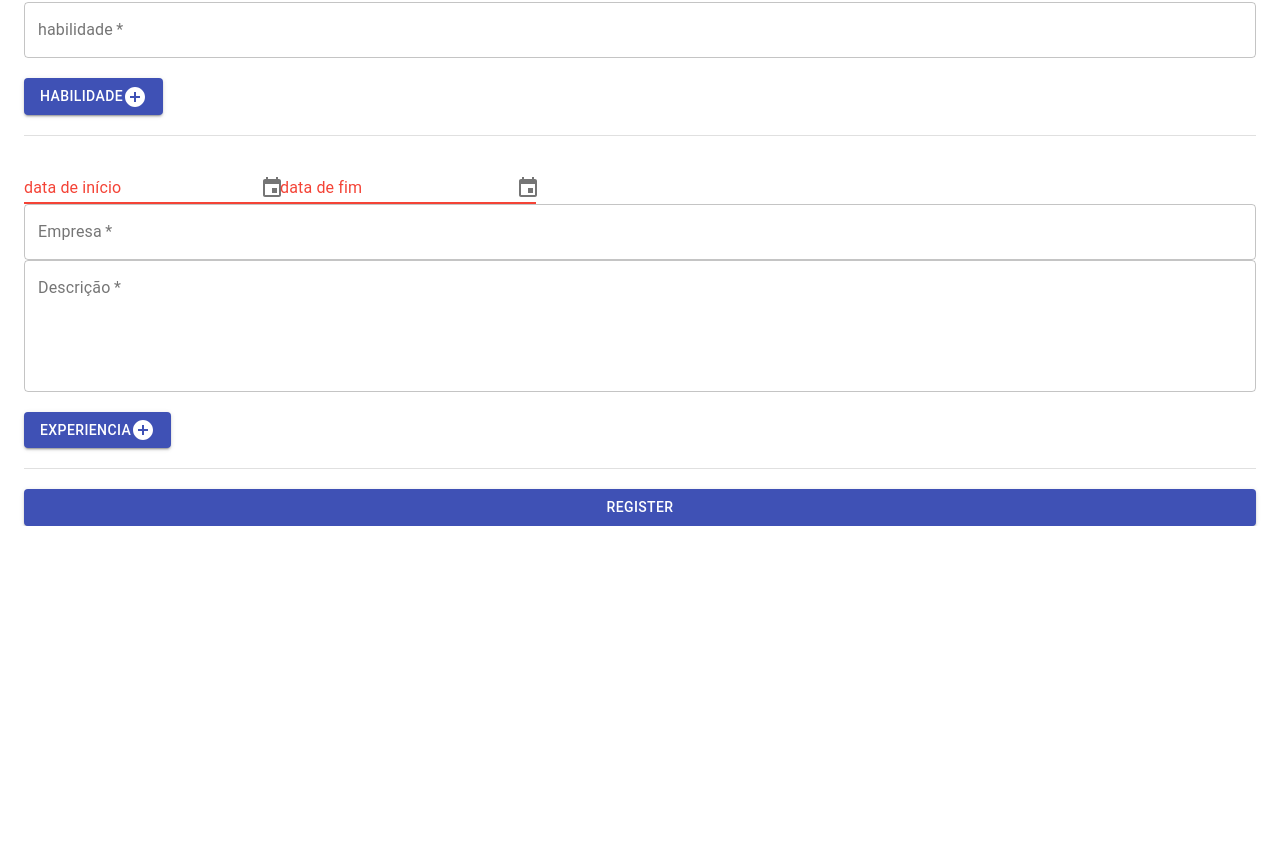
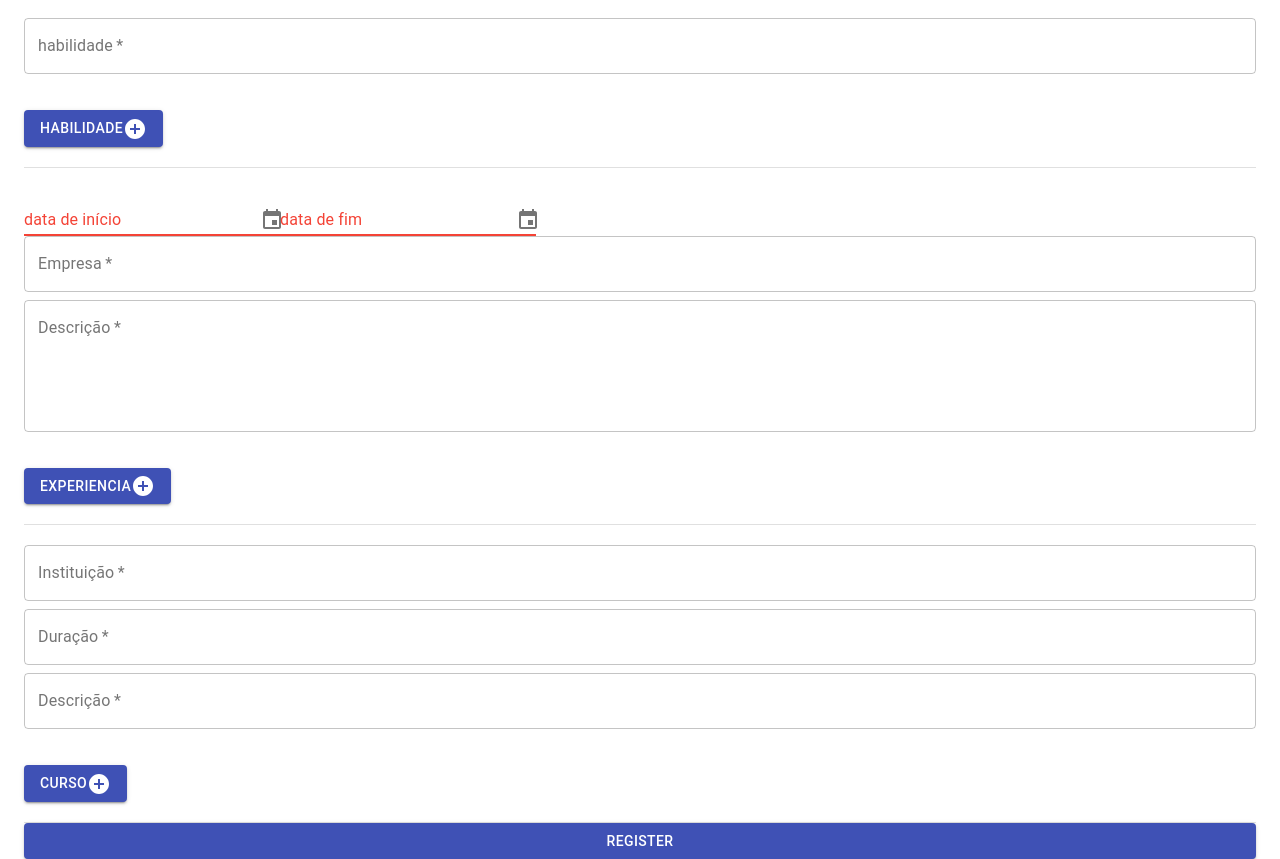
Before and after one commit to asreal089/cvbuilder, a Next.js app: page /cv in a window 1280 px wide. Shown: the part 825-1684 px from the top of the page. Before the commit the page ends 1351 px from the top, so only its background shows below. Built offline with nearby package versions, Linux system fonts and the light colour scheme; no server answers.

Commit message:
add cursos no form

```diff
--- a/components/cvAddEdit.tsx
+++ b/components/cvAddEdit.tsx
@@ -214,6 +214,40 @@ function CvAddEdit({ data }: Data): JSX.Element {
     let temp = experiencia.map((i: Experiencia) => i);
     temp[index].fim = e;
     setExperiencia(temp);
+  }
+
+  function pushCurso() {
+    setCursos([
+      ...cursos,
+      { instituicao: "", duracao: "", descricao: ""},
+    ]);
+  }
+
+  function setNovoCursoDescricao(
+    e: React.ChangeEvent<HTMLTextAreaElement | HTMLInputElement>,
+    index: number
+  ) {
+    let temp = cursos.map((i: Curso) => i);
+    temp[index].descricao = e.target.value;
+    setCursos(temp);
+  }
+
+  function setNovoCursoDuracao(
+    e: React.ChangeEvent<HTMLTextAreaElement | HTMLInputElement>,
+    index: number
+  ) {
+    let temp = cursos.map((i: Curso) => i);
+    temp[index].duracao = e.target.value;
+    setCursos(temp);
+  }
+
+  function setNovoCursoInstituicao(
+    e: React.ChangeEvent<HTMLTextAreaElement | HTMLInputElement>,
+    index: number
+  ) {
+    let temp = cursos.map((i: Curso) => i);
+    temp[index].instituicao = e.target.value;
+    setCursos(temp);
   }
 
   return (
@@ -473,6 +507,60 @@ function CvAddEdit({ data }: Data): JSX.Element {
         <br />
         <Divider />
         <br />
+
+        {cursos.map((_element, index: number) => {
+            return (
+                <span key={index} className="campoFull">
+                    <TextField
+                        name="cursos"
+                        className="cursos campoFull"
+                        type="text"
+                        label="Instituição"
+                        value={cursos[index].instituicao}
+                        variant="outlined"
+                        required
+                        onChange={(e) => {
+                            setNovoCursoInstituicao(e, index);
+                        } } />
+                    <br />
+                    <TextField
+                        name="cursos"
+                        className="cursos campoFull"
+                        type="text"
+                        variant="outlined"
+
+                        label="Duração"
+                        value={cursos[index].duracao}
+                        required
+                        onChange={(e) => {
+                            setNovoCursoDuracao(e, index);
+                        } } />
+                    <br />
+                    <TextField
+                        name="cursos"
+                        className="cursos campoFull"
+                        type="text"
+                        variant="outlined"
+                        label="Descrição"
+                        value={cursos[index].descricao}
+                        required
+                        onChange={(e) => {
+                            setNovoCursoDescricao(e, index);
+                        } } />
+                </span>
+            );
+        })}
+        <br />
+        <span className="center">
+          <Button variant="contained" color="primary" onClick={pushCurso}>
+            Curso <AddCircleIcon className="center"></AddCircleIcon>
+          </Button>
+        </span>
+        <br />
+        <Divider />
+
+
+
         <Button variant="contained" color="primary" onClick={saveCV}>
           Register
         </Button>
--- a/styles/globals.css
+++ b/styles/globals.css
@@ -33,6 +33,7 @@ a {
 }
 
 .campoFull{
+  padding-bottom: 0.5rem !important;
   width: 100% !important;
 }
 
```
